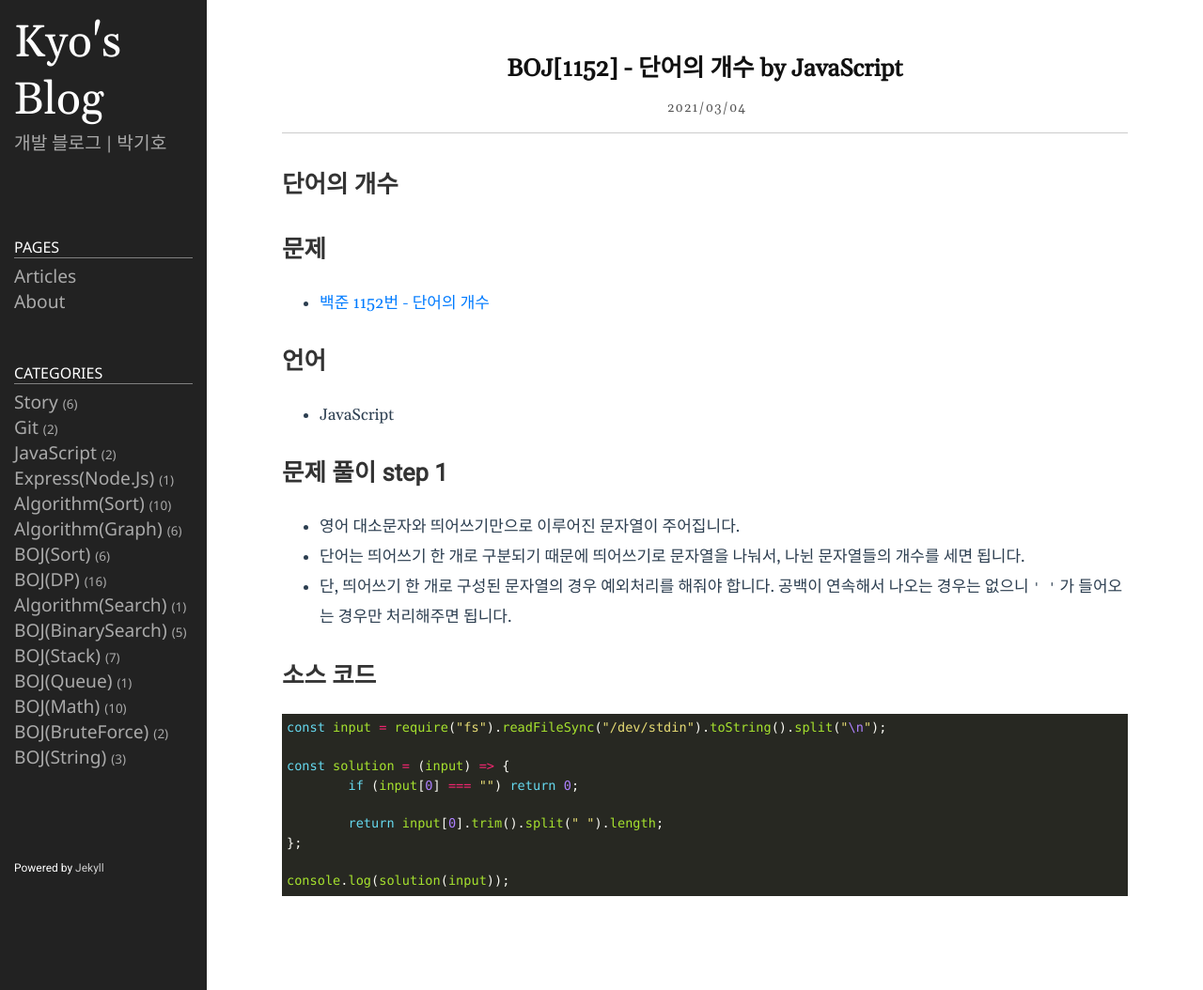
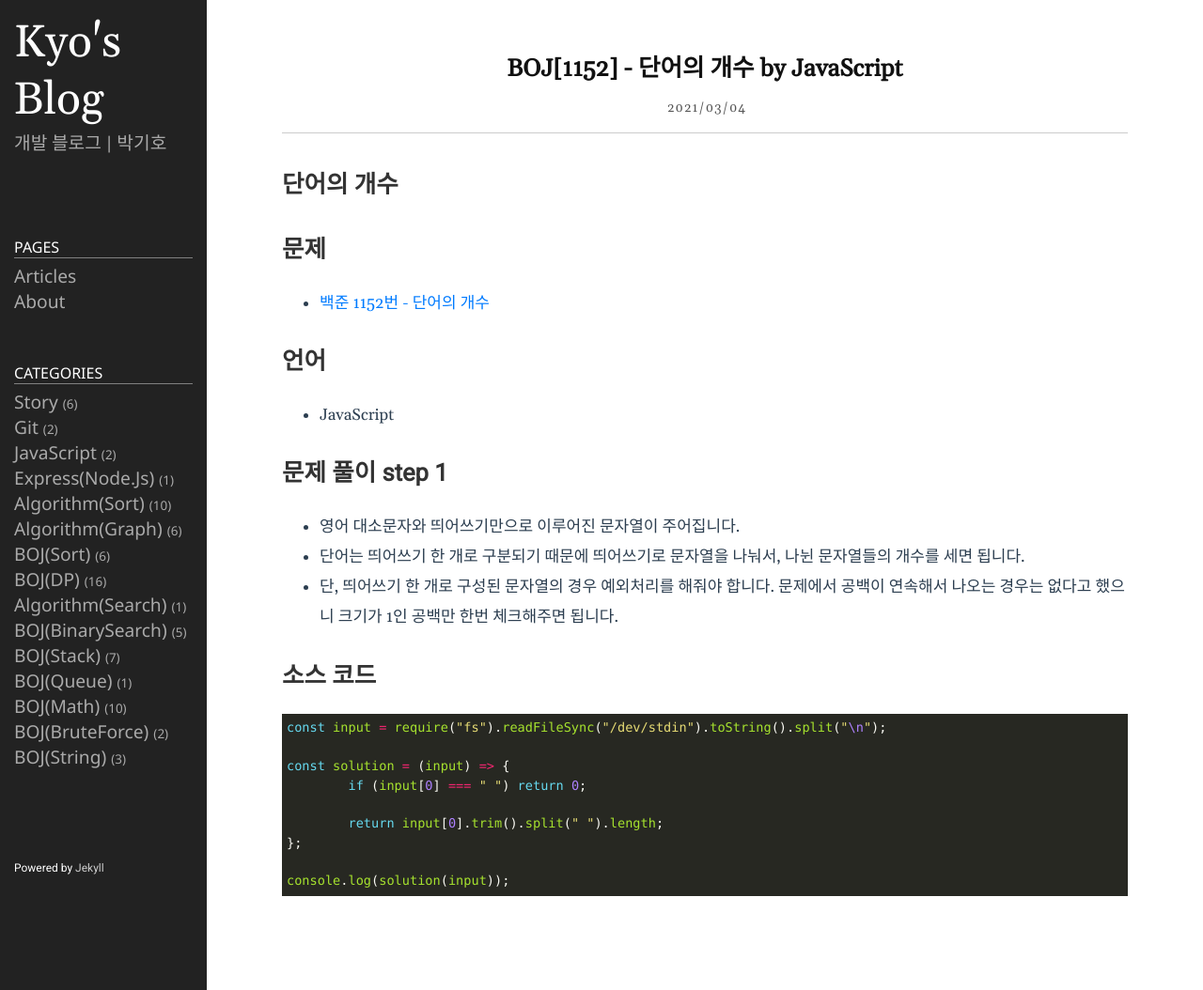
Before and after one commit to qkrrlgh519/qkrrlgh519.github.io, a Jekyll site: the page built from _posts/2021-03-04-BOJ-String-1152.md, in a window 1280 px wide. Shown: the whole page at 94% size. Built offline with Jekyll 4.4.1, drawn with Linux system fonts in a browser that asks for light colours.

Commit message:
fix: 백준 1152번 단어의 개수 수정

```diff
--- a/_posts/2021-03-04-BOJ-String-1152.md
+++ b/_posts/2021-03-04-BOJ-String-1152.md
@@ -19,7 +19,7 @@ categories: BOJ(String)
 
 - 영어 대소문자와 띄어쓰기만으로 이루어진 문자열이 주어집니다.
 - 단어는 띄어쓰기 한 개로 구분되기 때문에 띄어쓰기로 문자열을 나눠서, 나뉜 문자열들의 개수를 세면 됩니다.
-- 단, 띄어쓰기 한 개로 구성된 문자열의 경우 예외처리를 해줘야 합니다. 공백이 연속해서 나오는 경우는 없으니 `' '` 가 들어오는 경우만 처리해주면 됩니다.
+- 단, 띄어쓰기 한 개로 구성된 문자열의 경우 예외처리를 해줘야 합니다. 문제에서 공백이 연속해서 나오는 경우는 없다고 했으니 크기가 1인 공백만 한번 체크해주면 됩니다.
 
 ## 소스 코드
 
@@ -27,7 +27,7 @@ categories: BOJ(String)
 const input = require("fs").readFileSync("/dev/stdin").toString().split("\n");
 
 const solution = (input) => {
-	if (input[0] === "") return 0;
+	if (input[0] === " ") return 0;
 
 	return input[0].trim().split(" ").length;
 };
```
